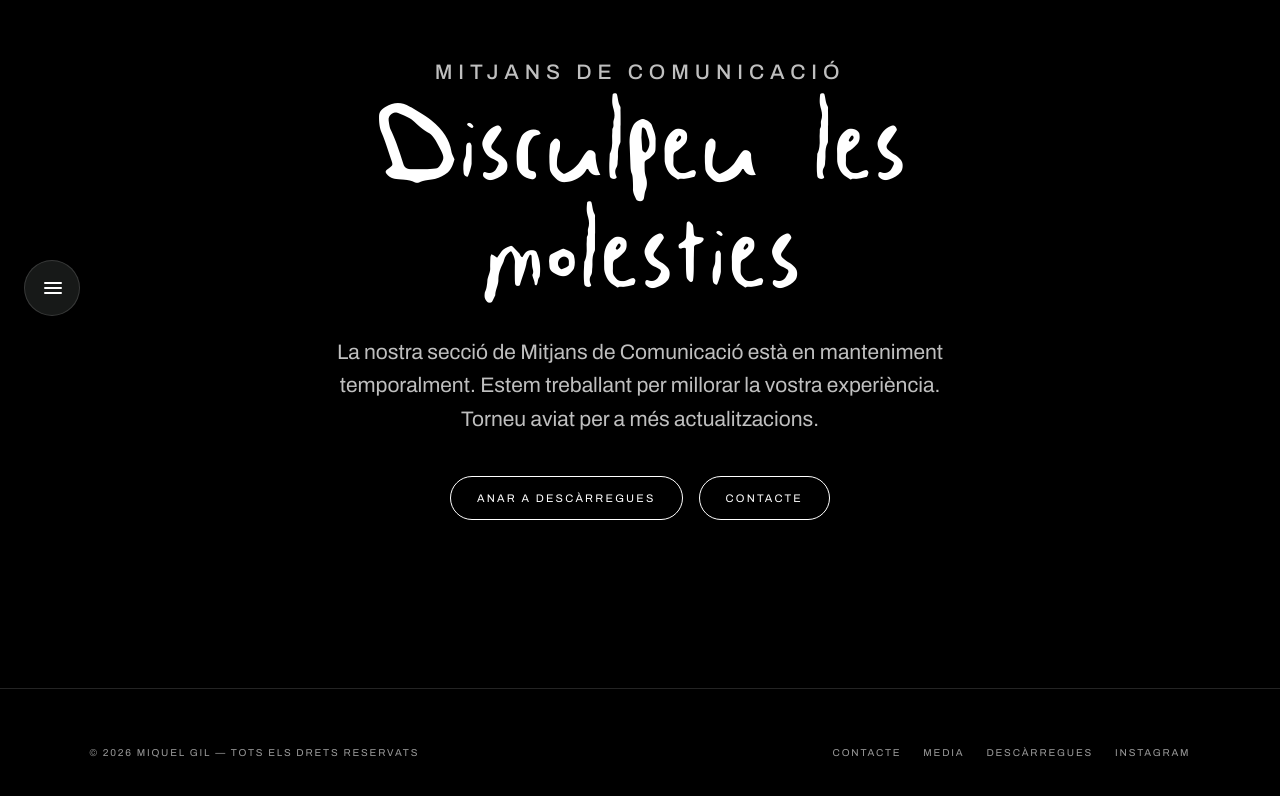
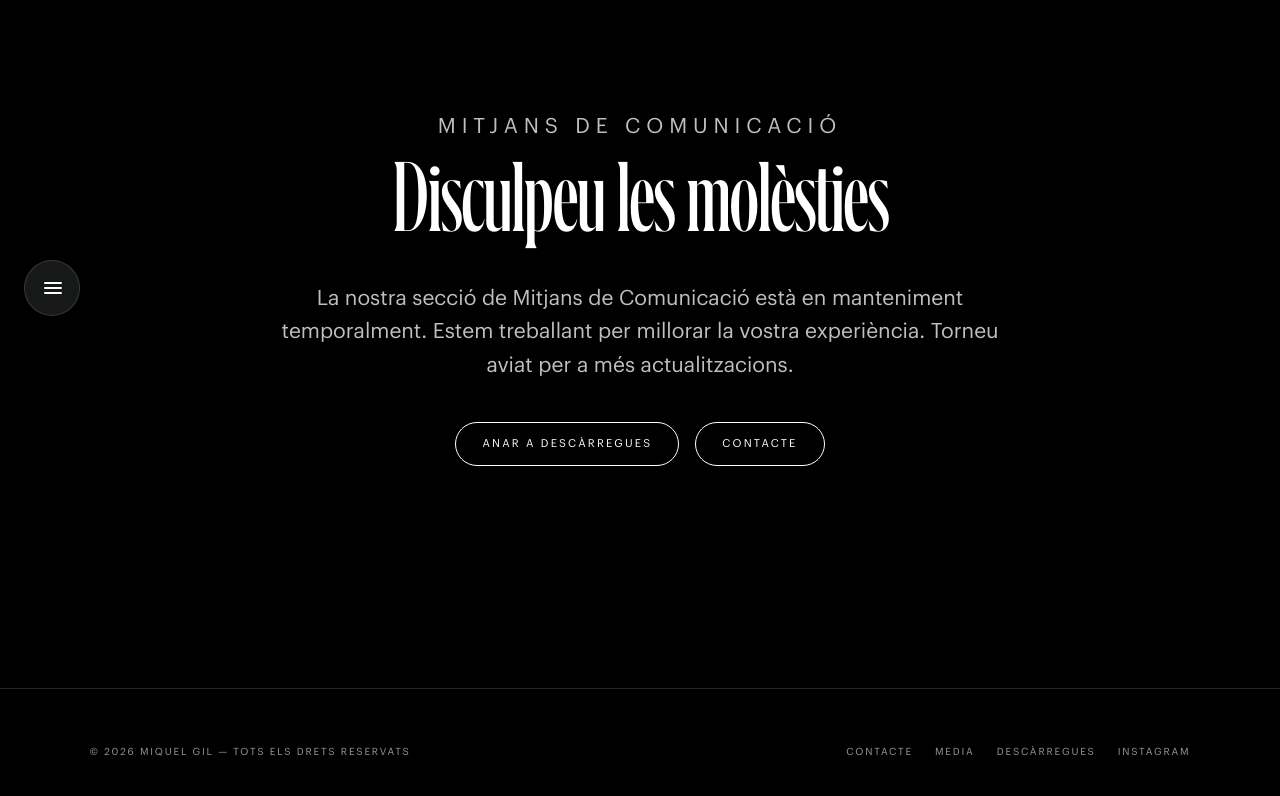
Before and after one commit to syncrolattex-maker/miquelgil, a Next.js app: page /media in a window 1280 px wide. Shown: the part 112-908 px from the top of the page. Built offline with nearby package versions, Linux system fonts and the light colour scheme.

Commit message:
style: Unify typography across entire website to strictly Coign, Grifinito L, and Graphik

```diff
--- a/app/agenda/agenda.css
+++ b/app/agenda/agenda.css
@@ -257,10 +257,11 @@
 }
 
 .agenda-card-year {
-  font-family: 'GRIFINITO L', serif;
-  font-size: 20px;
+  font-family: 'Coign', 'GRAPHIK', sans-serif;
+  font-size: 26px;
   font-weight: 700;
   color: #000000;
+  letter-spacing: 0.02em;
 }
 
 .agenda-card-status-pill {
--- a/app/globals.css
+++ b/app/globals.css
@@ -1,26 +1,68 @@
+/* ============================================================
+   TIPOGRAFIES OFICIALS MIQUEL GIL: COIGN, GRIFINITO L, GRAPHIK
+   ============================================================ */
+
+/* 1. COIGN — Tipografia de gran impacte, xifres hero i títols capitals */
 @font-face {
-  font-family: "Manic";
-  src: url("/fonts/MANIC.woff2") format("woff2"),
-    url("/fonts/MANIC.woff") format("woff");
+  font-family: 'Coign';
+  font-style: normal;
   font-weight: normal;
+  font-display: swap;
+  src: url('/fonts/Coign37B.woff2') format('woff2');
+}
+
+@font-face {
+  font-family: 'Coign';
   font-style: normal;
+  font-weight: 700;
   font-display: swap;
-}
-
+  src: url('/fonts/Coign37B.woff2') format('woff2');
+}
+
+/* 2. GRIFINITO L — Tipografia poètica i d'arrel per a titulars i cites */
 @font-face {
-  font-family: "Archivo";
-  src: url("/fonts/archivo-latin.woff2") format("woff2");
-  font-weight: 100 900;
+  font-family: 'GRIFINITO L';
   font-style: normal;
+  font-weight: 400;
   font-display: swap;
+  src: url('/fonts/grifinito.woff2') format('woff2'),
+       url('/fonts/grifinito.woff') format('woff'),
+       url('/fonts/grifinito.ttf') format('truetype');
 }
 
 @font-face {
-  font-family: "Manic Alt";
-  src: url("/fonts/MANIC-Alternates2.woff2") format("woff2");
-  font-weight: normal;
+  font-family: 'GRIFINITO L';
   font-style: normal;
+  font-weight: 600;
   font-display: swap;
+  src: url('/fonts/grifinito.woff2') format('woff2'),
+       url('/fonts/grifinito.woff') format('woff'),
+       url('/fonts/grifinito.ttf') format('truetype');
+}
+
+/* 3. GRAPHIK — Tipografia editorial, cos de text, UI i navegació */
+@font-face {
+  font-family: 'GRAPHIK';
+  font-style: normal;
+  font-weight: 300;
+  font-display: swap;
+  src: url('/fonts/Graphik-Light.woff2') format('woff2');
+}
+
+@font-face {
+  font-family: 'GRAPHIK';
+  font-style: normal;
+  font-weight: 400;
+  font-display: swap;
+  src: url('/fonts/Graphik-Regular.woff2') format('woff2');
+}
+
+@font-face {
+  font-family: 'GRAPHIK';
+  font-style: normal;
+  font-weight: 700;
+  font-display: swap;
+  src: url('/fonts/Graphik-Bold.woff2') format('woff2');
 }
 
 :root {
@@ -31,12 +73,17 @@
   --white: #ffffff;
   --accent: #805681;
   --red: #ff0000;
+  --gold: #d4a359;
   --rail: 0px;
   --line: rgba(255, 255, 255, 0.2);
   --line-dark: rgba(0, 0, 0, 0.16);
   --ease: cubic-bezier(0.22, 1, 0.36, 1);
-  --font-manic: "Manic", "Manic Alt", cursive;
-  --font-body: "Archivo", "Helvetica Neue", Helvetica, Arial, sans-serif;
+  --font-coign: 'Coign', sans-serif;
+  --font-grifinito: 'GRIFINITO L', serif;
+  --font-graphik: 'GRAPHIK', sans-serif;
+  --font-display: 'GRIFINITO L', serif;
+  --font-body: 'GRAPHIK', sans-serif;
+  --font-mono: 'Coign', 'GRAPHIK', sans-serif;
 }
 
 * {
@@ -56,7 +103,7 @@ html {
 body {
   background: var(--bg);
   color: var(--white);
-  font-family: var(--font-body);
+  font-family: var(--font-graphik), sans-serif;
   -webkit-font-smoothing: antialiased;
   text-rendering: optimizeLegibility;
   overflow-x: hidden;
@@ -274,7 +321,7 @@ button {
 }
 
 .menu__link {
-  font-family: var(--font-manic);
+  font-family: var(--font-grifinito);
   font-size: clamp(44px, 7vw, 104px);
   line-height: 1.02;
   letter-spacing: -0.02em;
@@ -340,7 +387,7 @@ button {
 }
 
 .display {
-  font-family: var(--font-manic);
+  font-family: var(--font-grifinito);
   font-weight: normal;
   line-height: 0.94;
   letter-spacing: -0.015em;
@@ -503,7 +550,7 @@ button {
 }
 
 .home__name {
-  font-family: var(--font-manic);
+  font-family: var(--font-coign);
   color: var(--white);
   font-size: clamp(58px, 11.5vw, 150px);
   line-height: 0.92;
@@ -513,7 +560,7 @@ button {
 }
 
 .home__album {
-  font-family: var(--font-manic);
+  font-family: var(--font-grifinito);
   color: var(--ink);
   font-size: clamp(44px, 7.5vw, 96px);
   line-height: 1;
@@ -739,7 +786,7 @@ button {
 }
 
 .streaming__label {
-  font-family: var(--font-manic);
+  font-family: var(--font-grifinito);
   font-size: clamp(24px, 3vw, 40px);
 }
 
@@ -785,14 +832,14 @@ button {
 }
 
 .chapter__num {
-  font-family: var(--font-manic);
+  font-family: var(--font-coign);
   font-size: clamp(40px, 5vw, 72px);
   line-height: 1;
   color: var(--accent);
 }
 
 .chapter__title {
-  font-family: var(--font-manic);
+  font-family: var(--font-grifinito);
   font-size: clamp(34px, 4.6vw, 68px);
   line-height: 1;
   margin: 0 0 28px;
@@ -810,7 +857,7 @@ button {
 }
 
 .chapter__body p:first-child::first-letter {
-  font-family: var(--font-manic);
+  font-family: var(--font-grifinito);
   font-size: 3.1em;
   float: left;
   line-height: 0.8;
@@ -898,7 +945,7 @@ button {
 }
 
 .album__title {
-  font-family: var(--font-manic);
+  font-family: var(--font-grifinito);
   font-size: clamp(34px, 5vw, 68px);
   line-height: 1;
   margin: 0;
@@ -957,7 +1004,7 @@ button {
 }
 
 .year__num {
-  font-family: var(--font-manic);
+  font-family: var(--font-coign);
   font-size: clamp(34px, 4.5vw, 62px);
   line-height: 1;
   position: sticky;
@@ -1043,7 +1090,7 @@ button {
 .agenda-note {
   font-size: clamp(22px, 3vw, 42px);
   line-height: 1.25;
-  font-family: var(--font-manic);
+  font-family: var(--font-grifinito);
   max-width: 22ch;
   margin: 0;
 }
@@ -1074,7 +1121,7 @@ button {
 }
 
 .mural-block h3 {
-  font-family: var(--font-manic);
+  font-family: var(--font-grifinito);
   font-size: clamp(40px, 6vw, 90px);
   line-height: 0.95;
   margin: 0 0 24px;
@@ -1119,7 +1166,7 @@ button {
   justify-content: space-between;
   gap: 20px;
   padding: clamp(20px, 3vw, 34px) 0;
-  font-family: var(--font-manic);
+  font-family: var(--font-grifinito);
   font-size: clamp(24px, 3.4vw, 46px);
   line-height: 1;
   transition: color 0.25s var(--ease);
@@ -1445,7 +1492,7 @@ button {
 
 .home__name {
   color: #FFFFFF;
-  font-family: "Manic", Sans-serif;
+  font-family: 'Coign', 'GRAPHIK', Sans-serif;
   font-size: 136px;
   font-weight: 600;
   line-height: 100px;
@@ -1460,10 +1507,10 @@ button {
 
 .home__album {
   color: #000000;
-  font-family: "Manic", Sans-serif;
+  font-family: 'GRIFINITO L', serif;
   font-size: 86px;
   font-weight: 500;
-  letter-spacing: -5px;
+  letter-spacing: -3px;
   margin: 0px 0px 0px 100px;
   line-height: 1.1;
 }
@@ -2144,14 +2191,6 @@ button {
    EXACT MIQUELGIL.COM BIOGRAFIA (HORIZONTAL SCROLL EXPERIENCE)
    ============================================================ */
 
-@font-face {
-  font-family: 'Maelstorm';
-  font-style: normal;
-  font-weight: normal;
-  font-display: swap;
-  src: url('/fonts/Maelstrom-Sans-Bold.woff2') format('woff2');
-}
-
 .bio-viewport {
   position: relative;
   width: 100vw;
@@ -2199,9 +2238,9 @@ button {
   padding: 40px 60px;
 }
 
-/* Giant background numbers in Maelstorm font */
+/* Giant background numbers in Coign font */
 .bio-num-giant {
-  font-family: 'Maelstorm', Sans-serif;
+  font-family: 'Coign', Sans-serif;
   font-size: 500px;
   line-height: 0.8;
   color: rgba(255, 255, 255, 0.08);
@@ -2657,7 +2696,7 @@ button {
 /* Tipografías y Colores Originales de Contacte */
 .contacte-root-wrapper .elementor-element-9093221 .qodef-m-title {
   color: #D10000 !important;
-  font-family: "Maelstorm", Sans-serif !important;
+  font-family: "Coign", Sans-serif !important;
   font-size: clamp(55px, 6vw, 85px) !important;
   line-height: 75px !important;
   letter-spacing: 2.8px !important;
--- a/components/PillarMenu.css
+++ b/components/PillarMenu.css
@@ -207,8 +207,8 @@
 }
 
 .anm-pillar-numeral {
-  font-family: monospace, "GRAPHIK", sans-serif;
-  font-size: 13px;
+  font-family: 'Coign', 'GRAPHIK', sans-serif;
+  font-size: 17px;
   font-weight: 500;
   color: rgba(255, 255, 255, 0.35);
   letter-spacing: 0.05em;
```
Also changed, not shown: app/biografia/biografia.css (+11 -7 lines), app/discografia/discografia.css (+6 -4 lines), components/ExpandingStrip.css (+12 -8 lines).
